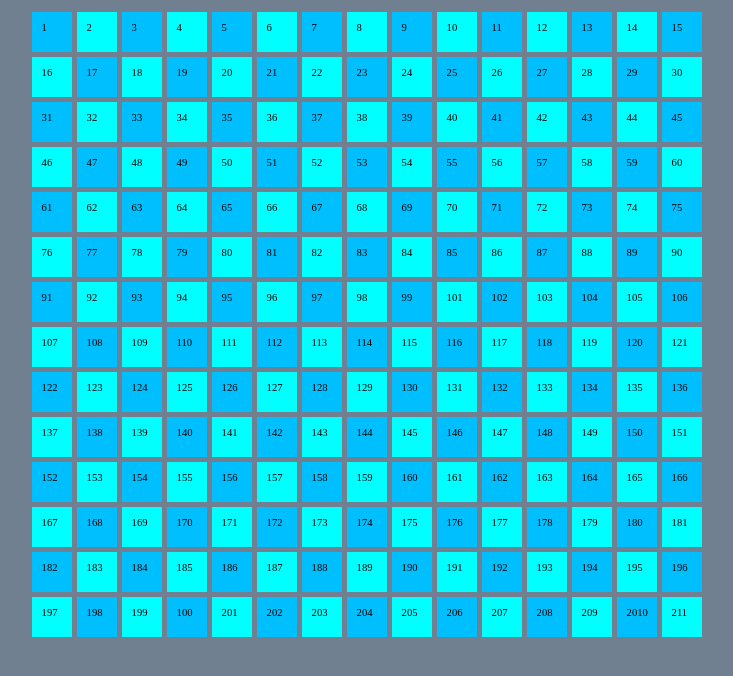
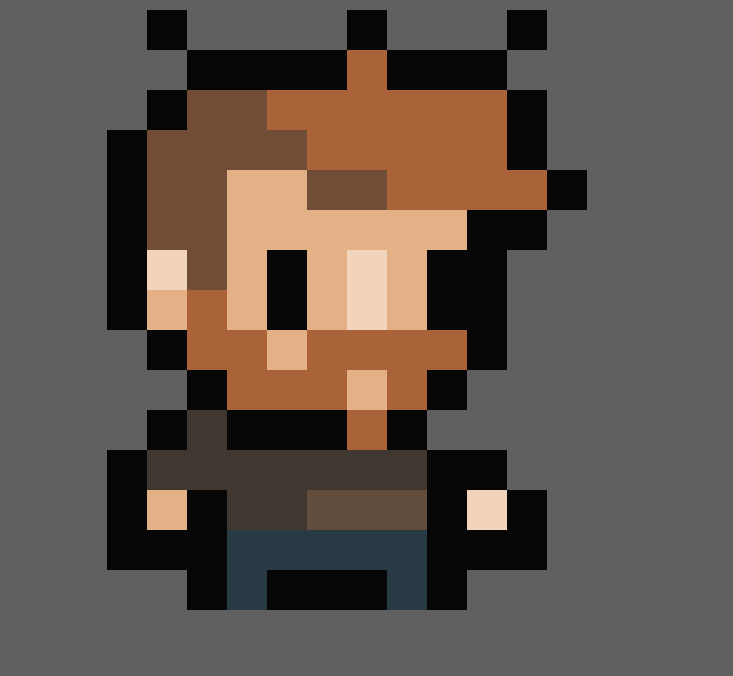
Before and after one commit to jesantanappg/HTML-CSS-GRID-PixelArt, a plain HTML site: page index.html in a window 1280 px wide. Shown: the whole page, without its empty margins (273-1006 px from the left). Drawn offline with Linux system fonts and the light colour scheme.

Commit message:
Finalização da PixelArte

```diff
--- a/index.html
+++ b/index.html
@@ -12,135 +12,135 @@
     <section class="grade">
        <div class="">1</div>
        <div class="">2</div>
-       <div class="">3</div>
+       <div class="contorno">3</div>
        <div class="">4</div>
        <div class="">5</div>
        <div class="">6</div>
        <div class="">7</div>
-       <div class="">8</div>
+       <div class="contorno">8</div>
        <div class="">9</div>
        <div class="">10</div>
        <div class="">11</div>
-       <div class="">12</div>
+       <div class="contorno">12</div>
        <div class="">13</div>
        <div class="">14</div>
        <div class="">15</div>
        <div class="">16</div>
        <div class="">17</div>
        <div class="">18</div>
-       <div class="">19</div>
-       <div class="">20</div>
-       <div class="">21</div>
-       <div class="">22</div>
-       <div class="">23</div>
-       <div class="">24</div>
-       <div class="">25</div>
-       <div class="">26</div>
+       <div class="contorno">19</div>
+       <div class="contorno">20</div>
+       <div class="contorno">21</div>
+       <div class="contorno">22</div>
+       <div class="laranja">23</div>
+       <div class="contorno">24</div>
+       <div class="contorno">25</div>
+       <div class="contorno">26</div>
        <div class="">27</div>
        <div class="">28</div>
        <div class="">29</div>
        <div class="">30</div>
        <div class="">31</div>
        <div class="">32</div>
-       <div class="">33</div>
-       <div class="">34</div>
-       <div class="">35</div>
-       <div class="">36</div>
-       <div class="">37</div>
-       <div class="">38</div>
-       <div class="">39</div>
-       <div class="">40</div>
-       <div class="">41</div>
-       <div class="">42</div>
+       <div class="contorno">33</div>
+       <div class="marromcabelo">34</div>
+       <div class="marromcabelo">35</div>
+       <div class="laranja">36</div>
+       <div class="laranja">37</div>
+       <div class="laranja">38</div>
+       <div class="laranja">39</div>
+       <div class="laranja">40</div>
+       <div class="laranja">41</div>
+       <div class="contorno">42</div>
        <div class="">43</div>
        <div class="">44</div>
        <div class="">45</div>
        <div class="">46</div>
-       <div class="">47</div>
-       <div class="">48</div>
-       <div class="">49</div>
-       <div class="">50</div>
-       <div class="">51</div>
-       <div class="">52</div>
-       <div class="">53</div>
-       <div class="">54</div>
-       <div class="">55</div>
-       <div class="">56</div>
-       <div class="">57</div>
+       <div class="contorno">47</div>
+       <div class="marromcabelo">48</div>
+       <div class="marromcabelo">49</div>
+       <div class="marromcabelo">50</div>
+       <div class="marromcabelo">51</div>
+       <div class="laranja">52</div>
+       <div class="laranja">53</div>
+       <div class="laranja">54</div>
+       <div class="laranja">55</div>
+       <div class="laranja">56</div>
+       <div class="contorno">57</div>
        <div class="">58</div>
        <div class="">59</div>
        <div class="">60</div>
        <div class="">61</div>
-       <div class="">62</div>
-       <div class="">63</div>
-       <div class="">64</div>
-       <div class="">65</div>
-       <div class="">66</div>
-       <div class="">67</div>
-       <div class="">68</div>
-       <div class="">69</div>
-       <div class="">70</div>
-       <div class="">71</div>
-       <div class="">72</div>
-       <div class="">73</div>
+       <div class="contorno">62</div>
+       <div class="marromcabelo">63</div>
+       <div class="marromcabelo">64</div>
+       <div class="pelesombra">65</div>
+       <div class="pelesombra">66</div>
+       <div class="marromcabelo">67</div>
+       <div class="marromcabelo">68</div>
+       <div class="laranja">69</div>
+       <div class="laranja">70</div>
+       <div class="laranja">71</div>
+       <div class="laranja">72</div>
+       <div class="contorno">73</div>
        <div class="">74</div>
        <div class="">75</div>
        <div class="">76</div>
-       <div class="">77</div>
-       <div class="">78</div>
-       <div class="">79</div>
-       <div class="">80</div>
-       <div class="">81</div>
-       <div class="">82</div>
-       <div class="">83</div>
-       <div class="">84</div>
-       <div class="">85</div>
-       <div class="">86</div>
-       <div class="">87</div>
+       <div class="contorno">77</div>
+       <div class="marromcabelo">78</div>
+       <div class="marromcabelo">79</div>
+       <div class="pelesombra">80</div>
+       <div class="pelesombra">81</div>
+       <div class="pelesombra">82</div>
+       <div class="pelesombra">83</div>
+       <div class="pelesombra">84</div>
+       <div class="pelesombra">85</div>
+       <div class="contorno">86</div>
+       <div class="contorno">87</div>
        <div class="">88</div>
        <div class="">89</div>
        <div class="">90</div>
        <div class="">91</div>
-       <div class="">92</div>
-       <div class="">93</div>
-       <div class="">94</div>
-       <div class="">95</div>
-       <div class="">96</div>
-       <div class="">97</div>
-       <div class="">98</div>
-       <div class="">99</div>
-       <div class="">101</div>
-       <div class="">102</div>
+       <div class="contorno">92</div>
+       <div class="peleluz">93</div>
+       <div class="marromcabelo">94</div>
+       <div class="pelesombra">95</div>
+       <div class="contorno">96</div>
+       <div class="pelesombra">97</div>
+       <div class="peleluz">98</div>
+       <div class="pelesombra">99</div>
+       <div class="contorno">101</div>
+       <div class="contorno">102</div>
        <div class="">103</div>
        <div class="">104</div>
        <div class="">105</div>
        <div class="">106</div>
        <div class="">107</div>
-       <div class="">108</div>
-       <div class="">109</div>
-       <div class="">110</div>
-       <div class="">111</div>
-       <div class="">112</div>
-       <div class="">113</div>
-       <div class="">114</div>
-       <div class="">115</div>
-       <div class="">116</div>
-       <div class="">117</div>
+       <div class="contorno">108</div>
+       <div class="pelesombra">109</div>
+       <div class="laranja">110</div>
+       <div class="pelesombra">111</div>
+       <div class="contorno">112</div>
+       <div class="pelesombra">113</div>
+       <div class="peleluz">114</div>
+       <div class="pelesombra">115</div>
+       <div class="contorno">116</div>
+       <div class="contorno">117</div>
        <div class="">118</div>
        <div class="">119</div>
        <div class="">120</div>
        <div class="">121</div>
        <div class="">122</div>
        <div class="">123</div>
-       <div class="">124</div>
-       <div class="">125</div>
-       <div class="">126</div>
-       <div class="">127</div>
-       <div class="">128</div>
-       <div class="">129</div>
-       <div class="">130</div>
-       <div class="">131</div>
-       <div class="">132</div>
+       <div class="contorno">124</div>
+       <div class="laranja">125</div>
+       <div class="laranja">126</div>
+       <div class="pelesombra">127</div>
+       <div class="laranja">128</div>
+       <div class="laranja">129</div>
+       <div class="laranja">130</div>
+       <div class="laranja">131</div>
+       <div class="contorno">132</div>
        <div class="">133</div>
        <div class="">134</div>
        <div class="">135</div>
@@ -148,13 +148,13 @@
        <div class="">137</div>
        <div class="">138</div>
        <div class="">139</div>
-       <div class="">140</div>
-       <div class="">141</div>
-       <div class="">142</div>
-       <div class="">143</div>
-       <div class="">144</div>
-       <div class="">145</div>
-       <div class="">146</div>
+       <div class="contorno">140</div>
+       <div class="laranja">141</div>
+       <div class="laranja">142</div>
+       <div class="laranja">143</div>
+       <div class="pelesombra">144</div>
+       <div class="laranja">145</div>
+       <div class="contorno">146</div>
        <div class="">147</div>
        <div class="">148</div>
        <div class="">149</div>
@@ -162,13 +162,13 @@
        <div class="">151</div>
        <div class="">152</div>
        <div class="">153</div>
-       <div class="">154</div>
-       <div class="">155</div>
-       <div class="">156</div>
-       <div class="">157</div>
-       <div class="">158</div>
-       <div class="">159</div>
-       <div class="">160</div>
+       <div class="contorno">154</div>
+       <div class="marromescuro">155</div>
+       <div class="contorno">156</div>
+       <div class="contorno">157</div>
+       <div class="contorno">158</div>
+       <div class="laranja">159</div>
+       <div class="contorno">160</div>
        <div class="">161</div>
        <div class="">162</div>
        <div class="">163</div>
@@ -176,50 +176,65 @@
        <div class="">165</div>
        <div class="">166</div>
        <div class="">167</div>
-       <div class="">168</div>
-       <div class="">169</div>
-       <div class="">170</div>
-       <div class="">171</div>
-       <div class="">172</div>
-       <div class="">173</div>
-       <div class="">174</div>
-       <div class="">175</div>
-       <div class="">176</div>
-       <div class="">177</div>
+       <div class="contorno">168</div>
+       <div class="marromescuro">169</div>
+       <div class="marromescuro">170</div>
+       <div class="marromescuro">171</div>
+       <div class="marromescuro">172</div>
+       <div class="marromescuro">173</div>
+       <div class="marromescuro">174</div>
+       <div class="marromescuro">175</div>
+       <div class="contorno">176</div>
+       <div class="contorno">177</div>
        <div class="">178</div>
        <div class="">179</div>
        <div class="">180</div>
        <div class="">181</div>
        <div class="">182</div>
-       <div class="">183</div>
-       <div class="">184</div>
-       <div class="">185</div>
-       <div class="">186</div>
-       <div class="">187</div>
-       <div class="">188</div>
-       <div class="">189</div>
-       <div class="">190</div>
-       <div class="">191</div>
-       <div class="">192</div>
-       <div class="">193</div>
+       <div class="contorno">183</div>
+       <div class="pelesombra">184</div>
+       <div class="contorno">185</div>
+       <div class="marromescuro">186</div>
+       <div class="marromescuro">187</div>
+       <div class="marronclaro">188</div>
+       <div class="marronclaro">189</div>
+       <div class="marronclaro">190</div>
+       <div class="contorno">191</div>
+       <div class="peleluz">192</div>
+       <div class="contorno">193</div>
        <div class="">194</div>
        <div class="">195</div>
        <div class="">196</div>
        <div class="">197</div>
-       <div class="">198</div>
-       <div class="">199</div>
-       <div class="">100</div>
-       <div class="">201</div>
-       <div class="">202</div>
-       <div class="">203</div>
-       <div class="">204</div>
-       <div class="">205</div>
-       <div class="">206</div>
-       <div class="">207</div>
-       <div class="">208</div>
+       <div class="contorno">198</div>
+       <div class="contorno">199</div>
+       <div class="contorno">200</div>
+       <div class="calca">201</div>
+       <div class="calca">202</div>
+       <div class="calca">203</div>
+       <div class="calca">204</div>
+       <div class="calca">205</div>
+       <div class="contorno">206</div>
+       <div class="contorno">207</div>
+       <div class="contorno">208</div>
        <div class="">209</div>
-       <div class="">2010</div>
+       <div class="">210</div>
        <div class="">211</div>
+       <div class="">212</div>
+       <div class="">213</div>
+       <div class="">214</div>
+       <div class="contorno">215</div>
+       <div class="calca">216</div>
+       <div class="contorno">217</div>
+       <div class="contorno">218</div>
+       <div class="contorno">219</div>
+       <div class="calca">220</div>
+       <div class="contorno">221</div>
+       <div class="">222</div>
+       <div class="">223</div>
+       <div class="">224</div>
+       <div class="">225</div>
+       <div class="">226</div>
     </section>
 </body>
 
--- a/style/style.css
+++ b/style/style.css
@@ -3,28 +3,40 @@
     padding: 0;
 }
 
+:root{
+    --orange-hair: #aa6239;
+    --pele-brancaluz: #f2d3bb;
+    --pele-brancasombra: #e4b085;
+    --contorno: #060606;
+    --marrom-camiseta: #403730;
+    --marrom-cabelo: #714c37;
+    --marrom-claro: #624d3d;
+    --azulcalca: #283a44;
+}
+
 body{
     display: flex;
     justify-content: center;
-    margin-top: 12px;
-    background-color: slategray;
+    align-items: center;
+    margin-top: 10px;
+    background-color: #606060;
 }
 
 .grade div {
-    background-color: deepskyblue;
+    /*background-color: deepskyblue;*/
     padding: 0.6rem;
 }
 
 .grade div:nth-child(even){
-    background-color: aqua;
+    /*background-color: aqua;*/
 }
 
 .grade {
     display: grid;
     grid-template-columns: 40px 40px 40px 40px 40px 40px 40px 40px 40px 40px 40px 40px 40px 40px 40px;
     grid-template-rows: 40px 40px 40px 40px 40px 40px 40px 40px 40px 40px 40px 40px 40px 40px 40px;
-    gap: 5px;
     font-size: 8pt;
+    color: transparent;
 }
 
 #item1 {
@@ -32,3 +44,35 @@ body{
     grid-row: 2;
     grid-column: 1/3;
 }
+
+.laranja{
+    background-color: var(--orange-hair);
+}
+
+.marronclaro{
+    background-color: var(--marrom-claro);
+}
+
+.marromescuro{
+    background-color: var(--marrom-camiseta);
+}
+
+.peleluz{
+    background-color: var(--pele-brancaluz);
+}
+
+.pelesombra {
+    background-color: var(--pele-brancasombra);
+}
+
+.calca{
+    background-color: var(--azulcalca);
+}
+
+.contorno{
+    background-color: #060606;
+}
+
+.marromcabelo {
+    background-color: var(--marrom-cabelo);
+}
```
